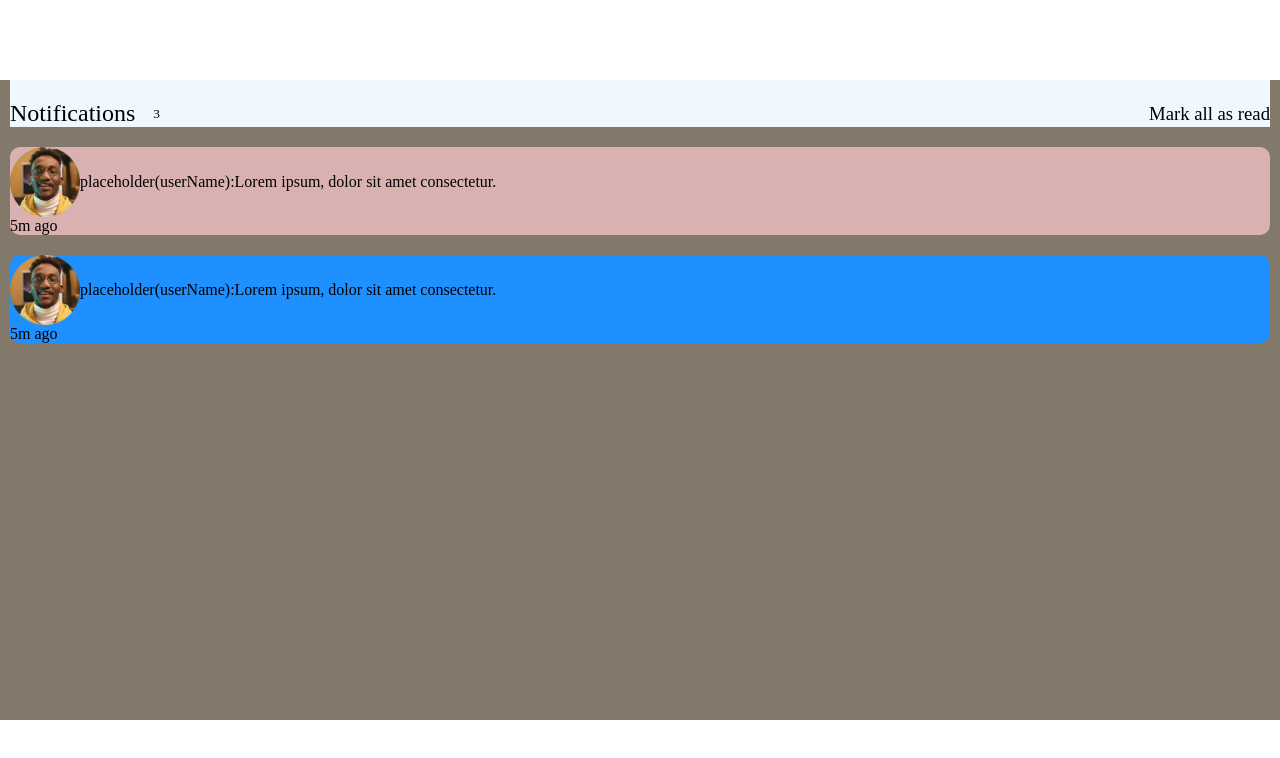
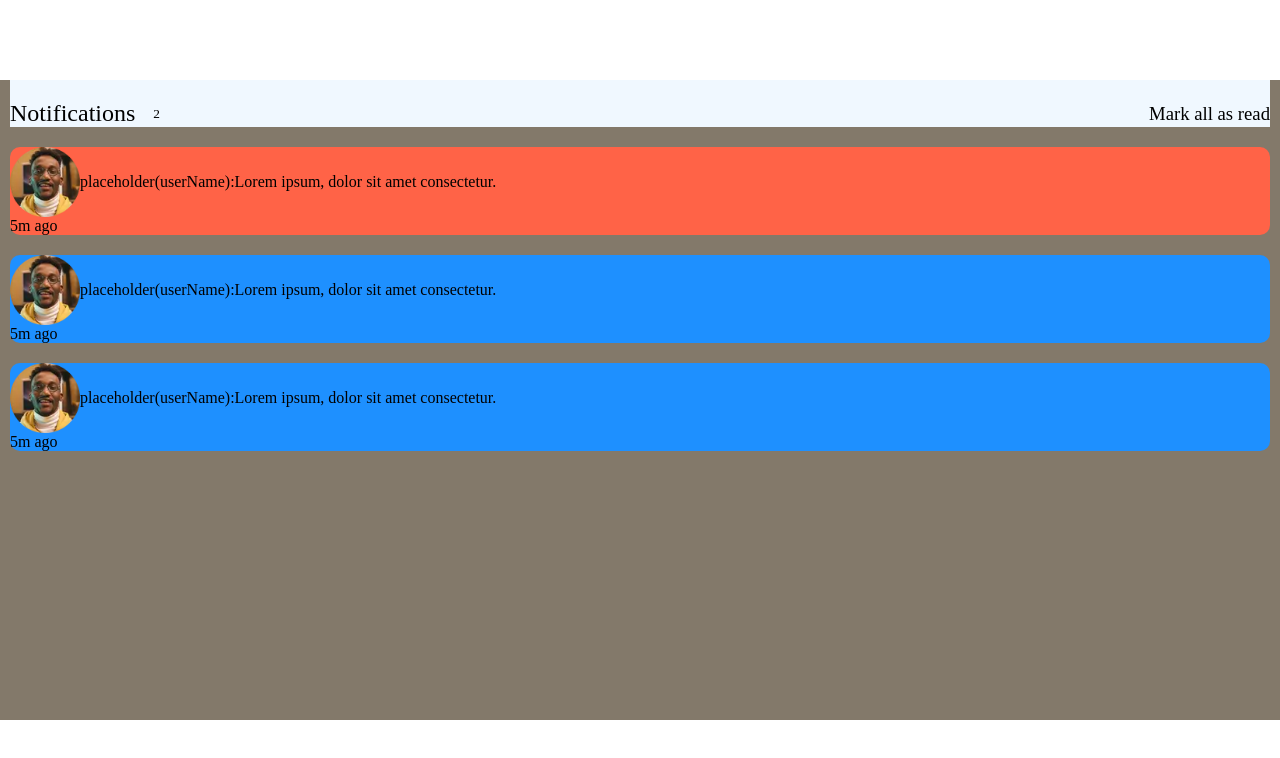
Before and after one commit to Vahe-Sevachyan/notifications-page-js, a plain HTML site: page index.html in a window 1280 px wide. Both pictures are taken after a click on the element 640 px from the left and 191 px from the top of the page. Drawn offline with Linux system fonts and the light colour scheme.

Commit message:
fixed msg counter function to decrease message count when messages are marked read

```diff
--- a/index.html
+++ b/index.html
@@ -13,7 +13,7 @@
         <div class="notifications-container">
           <div class="counter-container">
             <h2>Notifications</h2>
-            <sub>3</sub>
+            <sub id="msgCounter">3</sub>
           </div>
           <h3 class="allRead-Header">Mark all as read</h3>
         </div>
@@ -50,6 +50,23 @@
             <div class="userMsgTime">5m ago</div>
           </div>
         </div>
+        <div class="msg-container">
+          <div class="msg-content">
+            <img
+              src="./assets/images/avatar-nathan-peterson.webp"
+              alt=""
+              class="msg-img"
+            />
+
+            <!-- UIS class = user interaction state  -->
+            <h4 class="userName">placeholder(userName):</h4>
+            <p class="UIS">Lorem ipsum, dolor sit amet consectetur.</p>
+            <span class="red-dot"></span>
+          </div>
+          <div>
+            <div class="userMsgTime">5m ago</div>
+          </div>
+        </div>
       </div>
     </main>
     <footer></footer>
--- a/script.js
+++ b/script.js
@@ -1,10 +1,28 @@
-const msgCounterNum = document.querySelector("sub");
+let msgCounterNum = document.getElementById("msgCounter");
 const markAllRead = document.querySelector("allRead-Header");
 const msgContainer = document.querySelectorAll(".msg-container");
 
-// const changeColor = () => {
-//   msgContainer.style.color = "red";
-// };
+//this function changes the color of unread messages
 msgContainer.forEach((msg) => {
   msg.addEventListener("click", () => msg.classList.toggle("msg-containers"));
 });
+
+//this function decreases the msg count
+msgContainer.forEach((msg) => {
+  msg.addEventListener("click", () => {
+    if (msg.classList.contains("msg-containers")) {
+      msgCounterNum.innerText = parseInt(msgCounterNum.innerText) - 1;
+    } else if (!msg.classList.contains("msg-containers")) {
+      msgCounterNum.innerText = parseInt(msgCounterNum.innerText) + 1;
+    }
+  });
+});
+
+markAllRead.addEventListener("click", allRead());
+const allRead = () => {
+  msgContainer.forEach((msg) => {
+    if (!msg.classList.contains("msg-containers")) {
+      msg.classList.toggle("msg-containers");
+    }
+  });
+};
--- a/styles/_msg-container.scss
+++ b/styles/_msg-container.scss
@@ -12,5 +12,5 @@
   }
 }
 .msg-containers {
-  background-color: rgb(217, 177, 177);
+  background-color: tomato;
 }
```
Also changed, not shown: styles/style.css, 1 other file.
